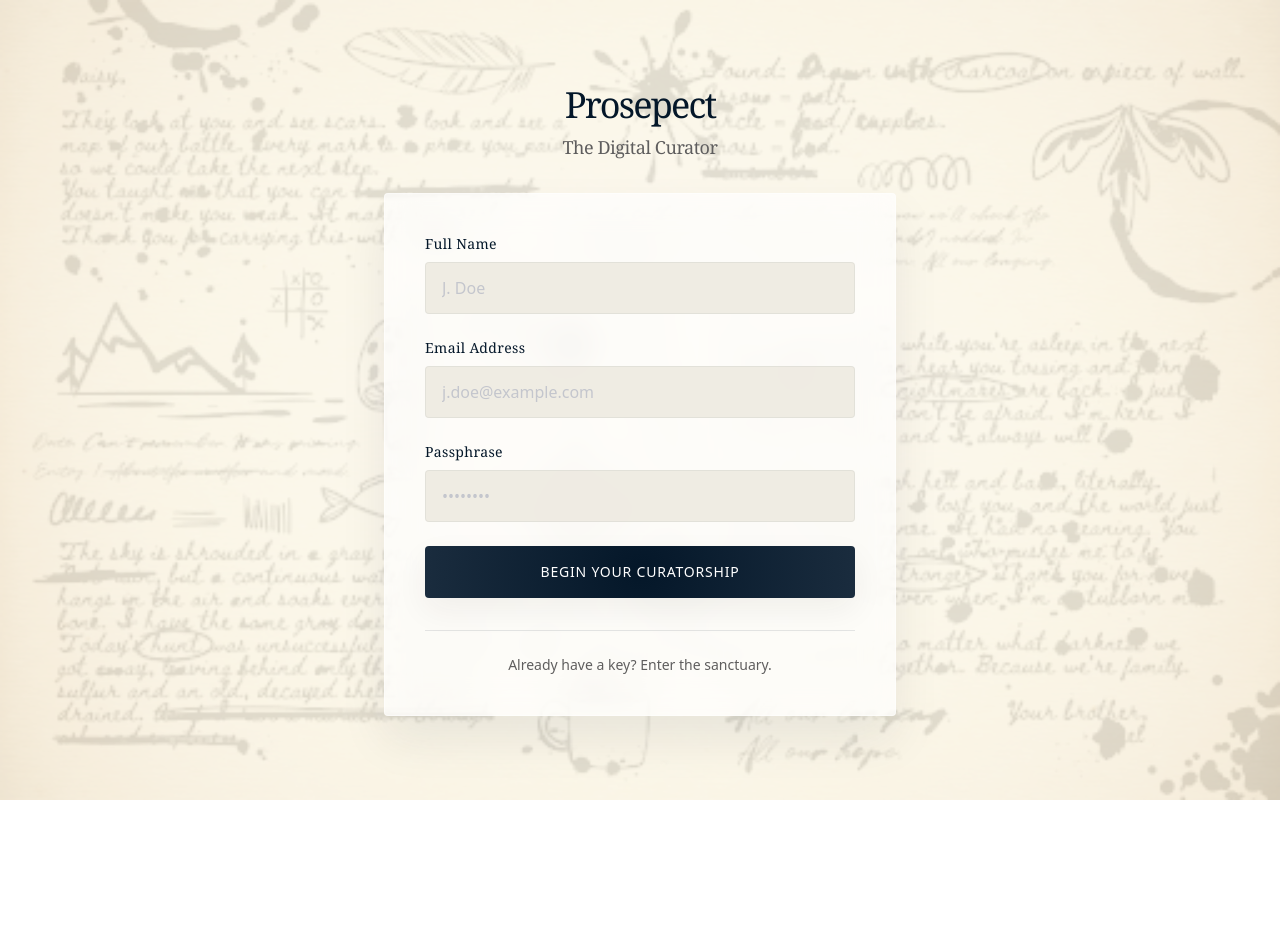
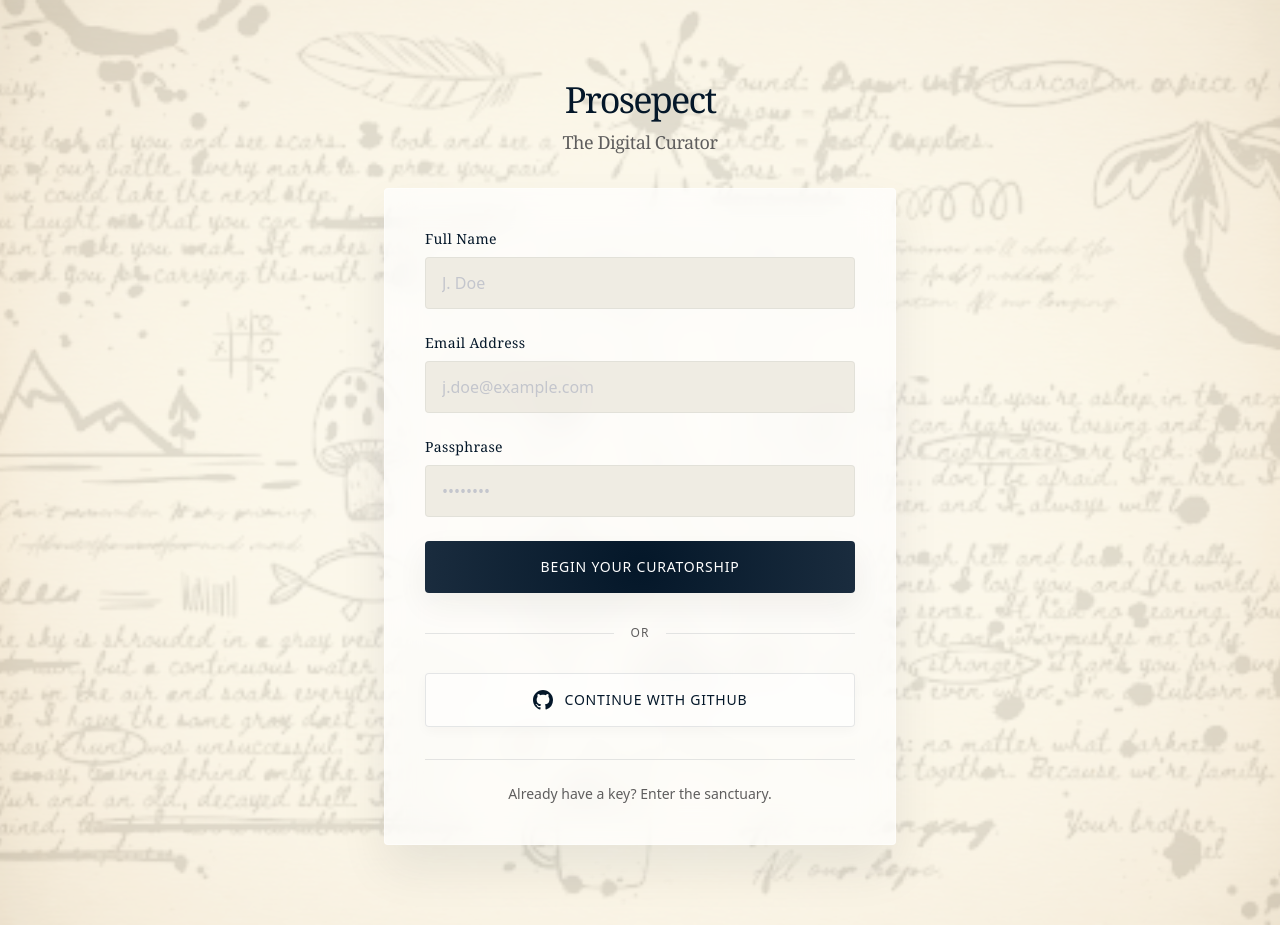
Before and after one commit to danarrigo/prosepect, a Next.js app: page /signup in a window 1280 px wide. Before the commit the page ends 800 px from the top, so only its background shows below. Built offline with nearby package versions, Linux system fonts and the light colour scheme; no server answers.

Commit message:
Style GitHub signup button and fix Server Component import

```diff
--- a/src/app/signup/page.tsx
+++ b/src/app/signup/page.tsx
@@ -1,6 +1,7 @@
 import Image from "next/image";
 import Link from "next/link";
-import { signUp } from "../lib/users/actions"
+import { signUp } from "../lib/users/actions";
+import { signIn } from "../../auth";
 
 export default function SignupPage() {
   return (
@@ -37,11 +38,13 @@
 
         {/* Registration Card - Enhanced Glassmorphism */}
         <div className="w-full bg-white/70 backdrop-blur-[16px] border border-white/40 shadow-[0px_24px_48px_rgba(4,23,41,0.08)] rounded-sm p-8 sm:p-10 flex flex-col gap-8 transition-all duration-500">
-
           <form className="flex flex-col w-full gap-6" action={signUp}>
             {/* Full Name Field */}
             <div className="flex flex-col gap-2">
-              <label htmlFor="fullName" className="font-noto text-sm text-[#041729] tracking-[0.025em] hover:scale-101 transition-all duration-300">
+              <label
+                htmlFor="fullName"
+                className="font-noto text-sm text-[#041729] tracking-[0.025em] hover:scale-101 transition-all duration-300"
+              >
                 Full Name
               </label>
               <div className="bg-[#ECE8DE]/80 rounded-sm px-4 py-[13px] border border-[#041729]/5 focus-within:border-[#041729]/20 transition-all">
@@ -57,7 +60,10 @@
 
             {/* Email Field */}
             <div className="flex flex-col gap-2">
-              <label htmlFor="email" className="font-noto text-sm text-[#041729] tracking-[0.025em] hover:scale-101 transition-all duration-300">
+              <label
+                htmlFor="email"
+                className="font-noto text-sm text-[#041729] tracking-[0.025em] hover:scale-101 transition-all duration-300"
+              >
                 Email Address
               </label>
               <div className="bg-[#ECE8DE]/80 rounded-sm px-4 py-[13px] border border-[#041729]/5 focus-within:border-[#041729]/20 transition-all">
@@ -73,7 +79,10 @@
 
             {/* Passphrase Field */}
             <div className="flex flex-col gap-2">
-              <label htmlFor="passphrase" className="font-noto text-sm text-[#041729] tracking-[0.025em] hover:scale-101 transition-all duration-300">
+              <label
+                htmlFor="passphrase"
+                className="font-noto text-sm text-[#041729] tracking-[0.025em] hover:scale-101 transition-all duration-300"
+              >
                 Passphrase
               </label>
               <div className="bg-[#ECE8DE]/80 rounded-sm px-4 py-[13px] border border-[#041729]/5 focus-within:border-[#041729]/20 transition-all">
@@ -92,11 +101,41 @@
               type="submit"
               className="flex items-center justify-center w-full rounded-sm py-4 px-6 text-[#FFFFFF] shadow-[0px_12px_32px_0px_rgba(28,28,22,0.06)] hover:opacity-90 focus:outline-none hover:scale-[1.02] active:scale-[0.98] transition-all duration-300"
               style={{
-                background: "radial-gradient(circle at 50% 50%, #041729 0%, #1A2C3E 100%)"
+                background:
+                  "radial-gradient(circle at 50% 50%, #041729 0%, #1A2C3E 100%)",
               }}
             >
               <span className="font-sans font-medium text-sm tracking-[0.0571em] uppercase">
                 Begin Your Curatorship
+              </span>
+            </button>
+          </form>
+
+          {/* Divider */}
+          <div className="flex items-center w-full gap-4">
+            <div className="flex-1 h-[1px] bg-[#041729]/10"></div>
+            <span className="font-sans text-xs text-[#5F5E5E] tracking-[0.1em] uppercase">OR</span>
+            <div className="flex-1 h-[1px] bg-[#041729]/10"></div>
+          </div>
+
+          <form
+            action={async () => {
+              "use server";
+              await signIn("github", {
+                redirectTo: "/curated",
+              });
+            }}
+            className="w-full"
+          >
+            <button
+              type="submit"
+              className="flex items-center justify-center w-full gap-3 rounded-sm py-4 px-6 bg-white/50 border border-[#041729]/10 shadow-[0px_4px_12px_rgba(4,23,41,0.03)] hover:bg-white focus:outline-none hover:scale-[1.02] active:scale-[0.98] transition-all duration-300"
+            >
+              <svg height="20" width="20" viewBox="0 0 16 16" fill="#041729">
+                <path d="M8 0C3.58 0 0 3.58 0 8c0 3.54 2.29 6.53 5.47 7.59.4.07.55-.17.55-.38 0-.19-.01-.82-.01-1.49-2.01.37-2.53-.49-2.69-.94-.09-.23-.48-.94-.82-1.13-.28-.15-.68-.52-.01-.53.63-.01 1.08.58 1.23.82.72 1.21 1.87.87 2.33.66.07-.52.28-.87.51-1.07-1.78-.2-3.64-.89-3.64-3.95 0-.87.31-1.59.82-2.15-.08-.2-.36-1.02.08-2.12 0 0 .67-.21 2.2.82.64-.18 1.32-.27 2-.27.68 0 1.36.09 2 .27 1.53-1.04 2.2-.82 2.2-.82.44 1.1.16 1.92.08 2.12.51.56.82 1.27.82 2.15 0 3.07-1.87 3.75-3.65 3.95.29.25.54.73.54 1.48 0 1.07-.01 1.93-.01 2.2 0 .21.15.46.55.38A8.013 8.013 0 0016 8c0-4.42-3.58-8-8-8z"></path>
+              </svg>
+              <span className="font-sans font-medium text-sm text-[#041729] tracking-[0.0571em] uppercase">
+                Continue with GitHub
               </span>
             </button>
           </form>
```
